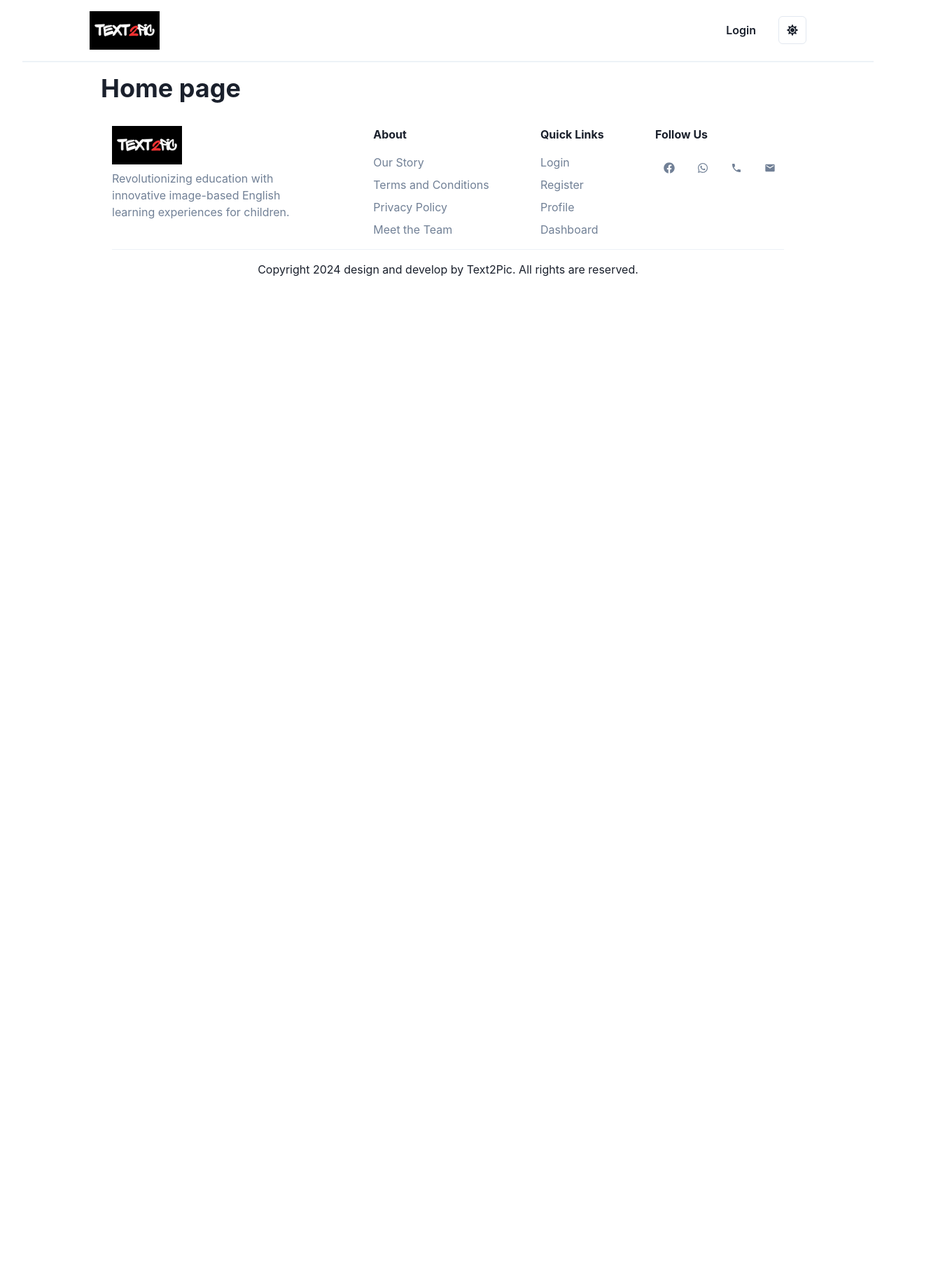
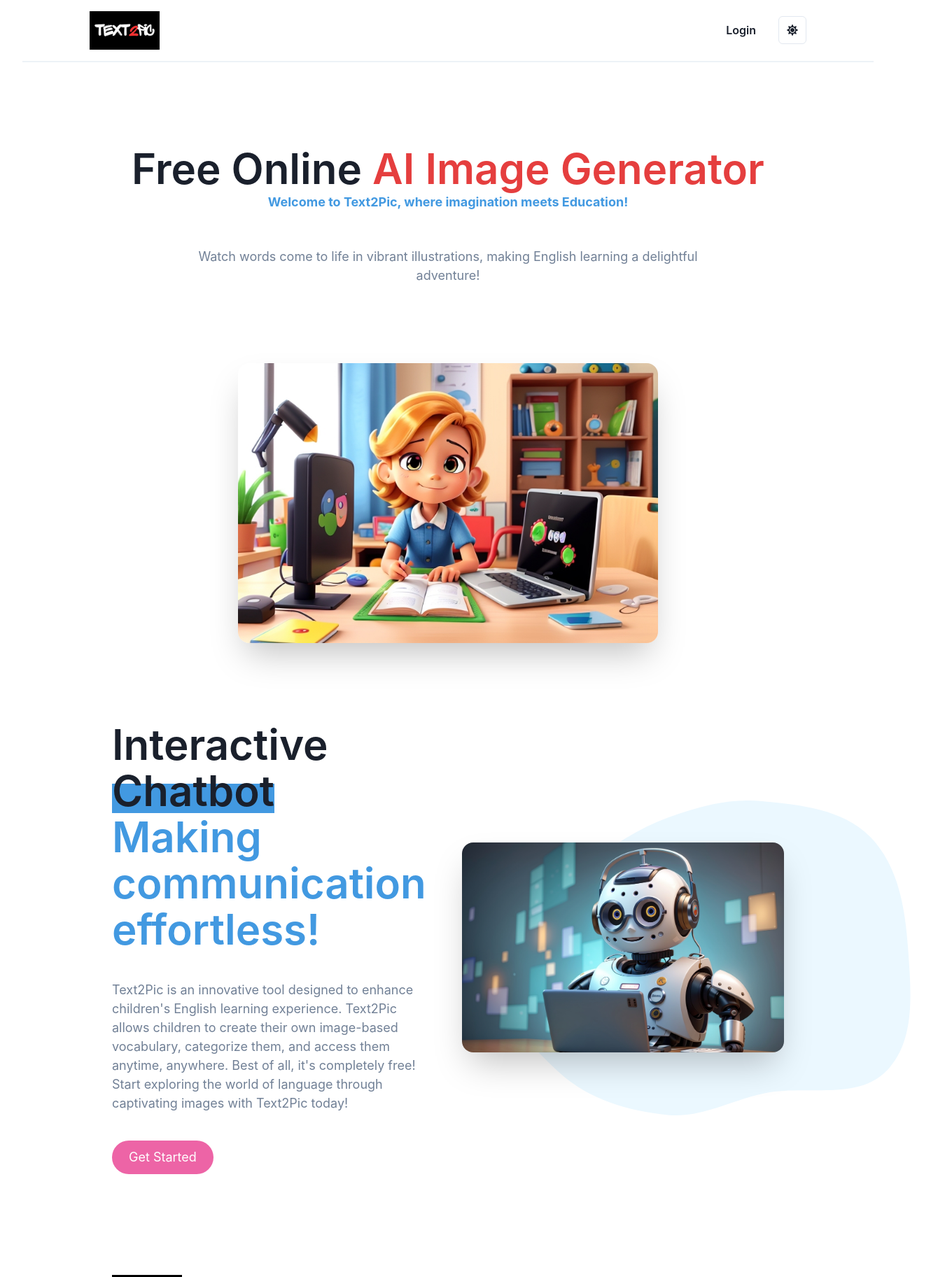
Before and after one commit to ranaweerasc65/Text2Pic_frontend, a React (Create React App) app: page / in a window 1280 px wide. Shown: the top 1825 px of the page at 70% size, 1350 px wide, since content can reach past the window. Before the commit the page ends 800 px from the top, so only its background shows below. Built offline with nearby package versions, Linux system fonts and the light colour scheme; no server answers.

Commit message:
Home Page Changes 1.0

```diff
--- a/src/pages/Homepage.jsx
+++ b/src/pages/Homepage.jsx
@@ -7,22 +7,206 @@ import {
   ListItem,
   OrderedList,
   Tag,
-  Text,
+  Text,IconProps,
+  useColorModeValue,
+  Flex,Container,Stack,Button,Icon,IconButton,createIcon,Box,Image,
 } from '@chakra-ui/react'
 import React from 'react'
 import { Layout } from '../components/Layout'
 import { Link } from 'react-router-dom'
 import { useAuth } from '../contexts/AuthContext'
+import { useNavigate } from 'react-router-dom';
+
+import heroImage from '../images/heroimage.jpg';
+import chatbotImage from '../images/chatbot.jpg';
 
 export default function Homepage() {
   const {currentUser}= useAuth()
+  const navigate = useNavigate()
+
   return (
     <Layout>
 
-      <Heading>Home page</Heading>
+      <Container maxW={'5xl'}>
+      <Stack
+        textAlign={'center'}
+        align={'center'}
+        spacing={{ base: 8, md: 10 }}
+        py={{ base: 20, md: 28 }}>
+
+        <Heading
+          fontWeight={600}
+          fontSize={{ base: '3xl', sm: '4xl', md: '6xl' }}
+          lineHeight={'80%'}>
+          Free Online{' '}
+        <Text as={'span'} color={'red.500'} >
+          AI Image Generator
+        </Text>
+        <Box>
+        <Text as={'span'} color={'blue.400'} display="block" fontSize="lg"fontWeight="bold">
+        Welcome to Text2Pic, where imagination meets Education!
+        </Text>
+        </Box>
+        </Heading>
+
+        <Text color={'gray.500'} maxW={'3xl'}fontSize="lg">
+        Watch words come to life in vibrant illustrations, making English learning a delightful adventure!
+        </Text>
+
+
+      </Stack>
+    </Container>
+
+
+
+<Container maxW={'7xl'}>
+  <Stack>
+      <Flex
+        flex={1}
+        justify={'center'}
+        align={'center'}
+        position={'relative'}
+        w={'full'}>
+
+      <Box
+        position={'relative'}
+        height={'400px'}
+        rounded={'2xl'}
+        boxShadow={'2xl'}
+        width={'600px'}
+        overflow={'hidden'}>
+
+            <Image
+              alt={'Hero Image'}
+              fit={'cover'}
+              align={'center'}
+              w={'100%'}
+              h={'100%'}
+              src={heroImage}
+            />
+            <Image/>
+          </Box>
+        </Flex>
+        </Stack>
+    </Container>
+
+    <Container maxW={'7xl'}>
+      <Stack
+        align={'center'}
+        spacing={{ base: 8, md: 10 }}
+        py={{ base: 20, md: 28 }}
+        direction={{ base: 'column', md: 'row' }}>
+        <Stack flex={1} spacing={{ base: 5, md: 10 }}>
+          <Heading
+            lineHeight={1.1}
+            fontWeight={600}
+            fontSize={{ base: '3xl', sm: '4xl', lg: '6xl' }}>
+            <Text
+              as={'span'}
+              position={'relative'}
+              _after={{
+                content: "''",
+                width: 'full',
+                height: '30%',
+                position: 'absolute',
+                bottom: 1,
+                left: 0,
+                bg: 'blue.400',
+                zIndex: -1,
+              }}>
+              Interactive Chatbot
+            </Text>
+            <br />
+            <Text as={'span'} color={'blue.400'}>
+            Making communication effortless!
+            </Text>
+          </Heading>
+          <Text color={'gray.500'} fontSize="lg">
+          Text2Pic is an innovative tool designed to enhance children's English learning experience.
+          Text2Pic allows children to create their own image-based vocabulary, categorize them, and access them anytime, anywhere.
+          Best of all, it's completely free!
+          Start exploring the world of language through captivating images with Text2Pic today!
+          </Text>
+
+
+
+          <Stack
+            spacing={{ base: 4, sm: 6 }}
+            direction={{ base: 'column', sm: 'row' }}>
+            <Button
+              rounded={'full'}
+              size={'lg'}
+              fontWeight={'normal'}
+              px={6}
+              colorScheme={'red'}
+              bg={'pink.400'}
+              _hover={{ bg: 'pink.500' }}
+              onClick={() => navigate('/login')}>
+              Get Started
+            </Button>
+
+          </Stack>
+        </Stack>
+        <Flex
+          flex={1}
+          justify={'center'}
+          align={'center'}
+          position={'relative'}
+          w={'full'}>
+          <Blob
+            w={'150%'}
+            h={'150%'}
+            position={'absolute'}
+            top={'-20%'}
+            left={0}
+            zIndex={-1}
+            color={useColorModeValue('blue.50', 'blue.400')}
+          />
+          <Box
+            position={'relative'}
+            height={'300px'}
+            rounded={'2xl'}
+            boxShadow={'2xl'}
+            width={'full'}
+            overflow={'hidden'}>
+
+            <Image
+              alt={'Hero Image'}
+              fit={'cover'}
+              align={'center'}
+              w={'100%'}
+              h={'100%'}
+              src={chatbotImage}
+            />
+            <Image/>
+          </Box>
+        </Flex>
+      </Stack>
+    </Container>
+
 
 
 
     </Layout>
   )
 }
+
+
+
+export const Blob = (props) => {
+  return (
+    <Icon
+      width={'100%'}
+      viewBox="0 0 578 440"
+      fill="none"
+      xmlns="http://www.w3.org/2000/svg"
+      {...props}>
+      <path
+        fillRule="evenodd"
+        clipRule="evenodd"
+        d="M239.184 439.443c-55.13-5.419-110.241-21.365-151.074-58.767C42.307 338.722-7.478 282.729.938 221.217c8.433-61.644 78.896-91.048 126.871-130.712 34.337-28.388 70.198-51.348 112.004-66.78C282.34 8.024 325.382-3.369 370.518.904c54.019 5.115 112.774 10.886 150.881 49.482 39.916 40.427 49.421 100.753 53.385 157.402 4.13 59.015 11.255 128.44-30.444 170.44-41.383 41.683-111.6 19.106-169.213 30.663-46.68 9.364-88.56 35.21-135.943 30.551z"
+        fill="currentColor"
+      />
+    </Icon>
+  );
+};
```
Also changed, not shown: src/images/chatbot.jpg (added), src/images/heroimage.jpg (added).
